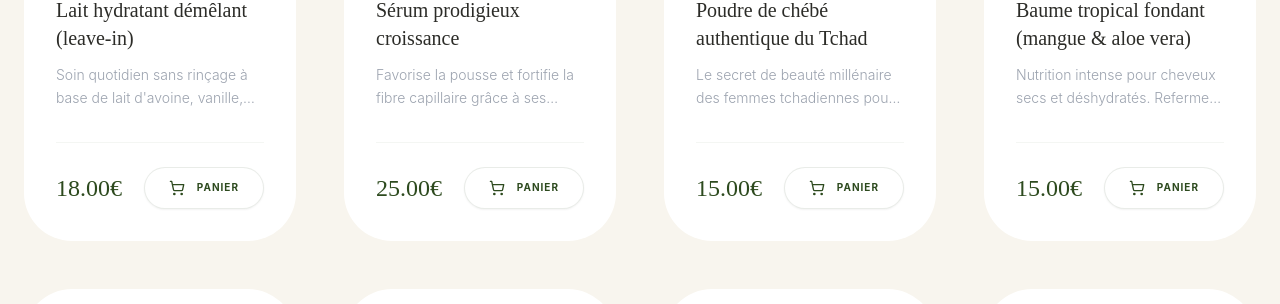
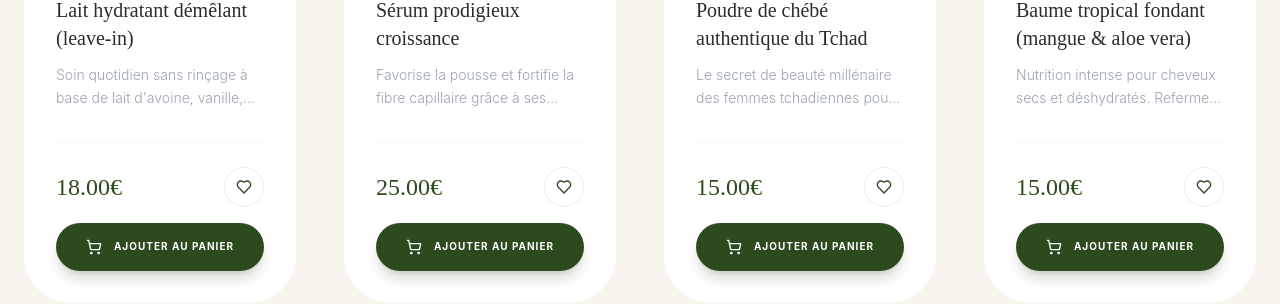
Before and after one commit to arkos-labs/daniella, a Next.js app in the folder frontend/: page /boutique in a window 1280 px wide. Shown: the part 1196-1500 px from the top of the page. Built offline with nearby package versions, Linux system fonts and the light colour scheme; grey boxes are pictures that could not be loaded.

Commit message:
UI: Nouveau bouton 'Ajouter au panier' premium

```diff
--- a/frontend/pages/boutique.tsx
+++ b/frontend/pages/boutique.tsx
@@ -135,18 +135,24 @@ export default function Boutique() {
                   {product.description}
                 </p>
 
-                <div className="mt-auto flex flex-col md:flex-row items-center justify-between border-t border-[#2D4A1E]/5 pt-4 md:pt-6 gap-2">
-                  <span className="text-lg md:text-2xl font-serif text-[#2D4A1E]">{product.price.toFixed(2)}€</span>
+                <div className="mt-auto flex flex-col items-stretch border-t border-[#2D4A1E]/5 pt-4 md:pt-6 gap-4">
+                  <div className="flex items-center justify-between">
+                    <span className="text-lg md:text-2xl font-serif text-[#2D4A1E] font-medium">{product.price.toFixed(2)}€</span>
+                    <button className="w-8 h-8 md:w-10 md:h-10 rounded-full border border-[#2D4A1E]/10 flex items-center justify-center text-[#2D4A1E] hover:bg-[#2D4A1E] hover:text-white transition-all">
+                      <Heart className="w-4 h-4" />
+                    </button>
+                  </div>
+
                   <button
                     onClick={() => handleAdd(product)}
-                    className={`flex items-center gap-2 md:gap-3 px-4 md:px-6 py-2 md:py-3 rounded-full text-[8px] md:text-[10px] font-bold uppercase tracking-widest transition-all duration-500 w-full md:w-auto justify-center ${
+                    className={`flex items-center gap-2 md:gap-3 px-4 md:px-6 py-3 md:py-4 rounded-full text-[9px] md:text-[10px] font-bold uppercase tracking-widest transition-all duration-500 w-full justify-center shadow-lg active:scale-95 ${
                       addedId === product.id
-                        ? 'bg-[#7A9E5E] text-white'
-                        : 'bg-white border border-[#2D4A1E]/10 text-[#2D4A1E] hover:bg-[#2D4A1E] hover:text-white hover:border-[#2D4A1E] shadow-sm'
+                        ? 'bg-[#7A9E5E] text-white shadow-[#7A9E5E]/20'
+                        : 'bg-[#2D4A1E] text-white hover:bg-[#1A1A18] shadow-[#2D4A1E]/20'
                     }`}
                   >
-                    <ShoppingCart className="w-3 h-3 md:w-4 h-4" />
-                    {addedId === product.id ? 'Ajouté' : 'Panier'}
+                    <ShoppingCart className="w-3.5 h-3.5 md:w-4 h-4" />
+                    {addedId === product.id ? 'Ajouté !' : 'Ajouter au panier'}
                   </button>
                 </div>
               </div>
--- a/frontend/pages/index.tsx
+++ b/frontend/pages/index.tsx
@@ -149,15 +149,19 @@ export default function Home() {
                   <h3 className="text-xl font-serif text-[#2C2C28] mb-4 line-clamp-2 h-14 hover:text-[#2D4A1E] cursor-pointer transition-colors">
                     <Link href={`/produit/${product.id}`}>{product.name}</Link>
                   </h3>
-                  <div className="mt-auto flex items-center justify-between">
-                    <span className="text-2xl font-serif text-[#2D4A1E]">{product.price.toFixed(2)}€</span>
+                  <div className="mt-auto pt-6 border-t border-[#2D4A1E]/5">
+                    <div className="flex items-center justify-between mb-4">
+                      <span className="text-2xl font-serif text-[#2D4A1E]">{product.price.toFixed(2)}€</span>
+                      <button className="text-[10px] font-bold uppercase tracking-widest text-gray-400 hover:text-[#C9A96E] transition-colors">Détails</button>
+                    </div>
                     <button
                       onClick={() => {
                         addItem({ productId: product.id, name: product.name, price: product.price, quantity: 1, imageUrl: product.imageUrl });
                       }}
-                      className="text-xs font-bold uppercase tracking-widest text-gray-400 hover:text-[#C9A96E] transition-colors"
+                      className="w-full py-4 bg-[#2D4A1E] text-white rounded-full text-[10px] font-bold uppercase tracking-widest shadow-lg shadow-[#2D4A1E]/20 hover:bg-[#1A1A18] transition-all flex items-center justify-center gap-2"
                     >
-                      Ajouter +
+                      <ShoppingCart className="w-4 h-4" />
+                      Ajouter au panier
                     </button>
                   </div>
                 </div>
```
